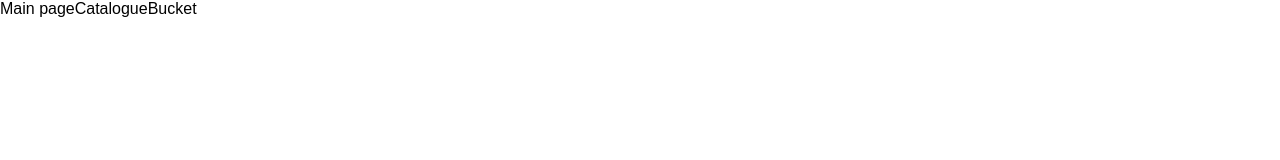
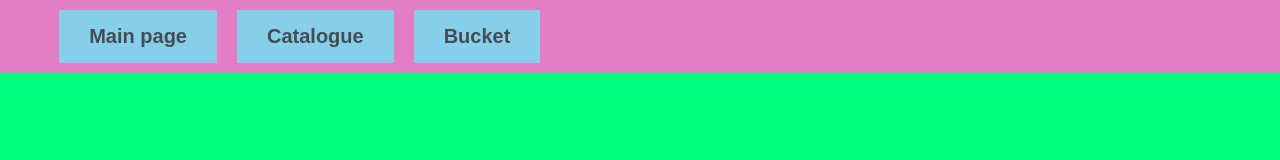
Before and after one commit to Rom-Freedom/Web-Shop, a plain HTML site: page index.html in a window 1280 px wide. Drawn offline with Linux system fonts and the light colour scheme.

Commit message:
style header

```diff
--- a/css/style.css
+++ b/css/style.css
@@ -10,6 +10,8 @@
 }
 
 body {
+  /* background-color: #dadada; */
+  background-color: springgreen;
   font-family: Arial, Helvetica, sans-serif;
 }
 
@@ -25,3 +27,40 @@ img {
   background: rgb(104, 98, 98);
   color: #ef6a27;
 }
+
+.container {
+  max-width: 1200px;
+  padding: 0 1.5%;
+  margin: 0 auto;
+}
+
+.btn {
+  background-color: #87ceeb;
+  color: rgb(69, 77, 84);
+  padding: 15px 30px;
+  font-size: 20px;
+  font-weight: 600;
+  outline: 1px solid transparent;
+  transition: all .5s ease;
+}
+.btn:hover {
+  background-color: rgb(49, 86, 205);
+  color: rgb(214, 222, 231);
+}
+.btn:active {
+    background-color: rgb(45, 80, 95);
+}
+.btn:focus {
+    outline-color:#87ceeb;
+}
+
+.header {
+  background-color: rgb(227, 126, 197);
+  padding: 10px 0px;
+}
+
+.navigation {
+  display: flex;
+  align-items: center;
+  gap: 20px;
+}
```
Lines whose indentation alone changed are shown as unchanged.
